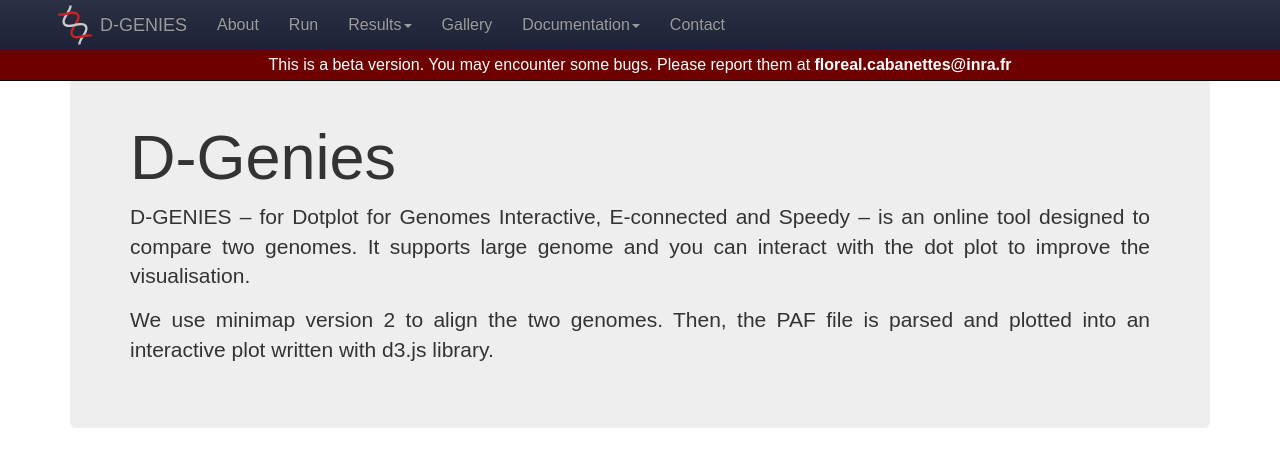
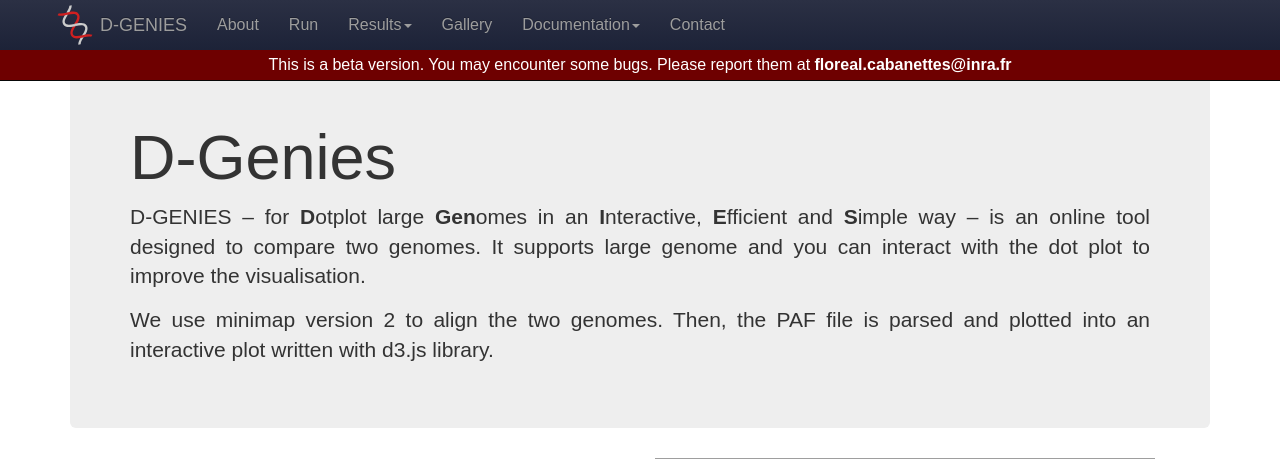
Before and after one commit to genotoul-bioinfo/dgenies, a Python web app: template src/dgenies/templates/index.html in a window 1280 px wide. Shown: the top 459 px of the page. Run offline with Jinja, Linux system fonts and the light colour scheme; the template is opened without the code that fills it: most values are stand-ins (such as "Sample title", 1, 10 or a date in 2020); grey boxes are pictures that could not be loaded.

Commit message:
Update home page

```diff
--- a/src/dgenies/__init__.py
+++ b/src/dgenies/__init__.py
@@ -24,7 +24,7 @@ def launch():
     UPLOAD_FOLDER = config_reader.upload_folder
     APP_DATA = config_reader.app_data
 
-    app_title = "D-GENIES - Dotplot for Genomes Interactive, E-connected and Speedy"
+    app_title = "D-GENIES - Dotplot large Genomes in an Interactive, Efficient and Simple way"
 
     # Init Flask:
     app = Flask(__name__, static_url_path='/static')
--- a/src/dgenies/templates/index.html
+++ b/src/dgenies/templates/index.html
@@ -3,7 +3,7 @@
     <!-- Jumbotron -->
       <div class="jumbotron" style="margin-top:-25px;text-align:justify">
         <h1>D-Genies</h1>
-        <p class="description lead">D-GENIES &#150; for Dotplot for Genomes Interactive, E-connected and Speedy &#150; is an online tool
+          <p class="description lead">D-GENIES &#150; for <strong>D</strong>otplot large <strong>Gen</strong>omes in an <strong>I</strong>nteractive, <strong>E</strong>fficient and <strong>S</strong>imple way &#150; is an online tool
         designed to compare two genomes. It supports large genome and you can interact with the dot plot to improve the visualisation.</p>
         <p class="description">We use minimap version 2 to align the two genomes. Then, the PAF file is parsed and plotted into
         an interactive plot written with d3.js library.</p>
@@ -13,13 +13,18 @@
 
         <div class="col-lg-6" style="text-align:justify">
         	<h1 class="page-header">D-Genies <small>Summary</small></h1>
-			<p>Lorem ipsum dolor sit amet, consectetur adipiscing elit. Curabitur tristique diam eu dolor viverra, aliquam malesuada ante dapibus. Fusce aliquet commodo justo, eu tristique tellus. Fusce sapien ligula, rutrum a luctus et, condimentum a leo. Donec at metus urna. Vivamus lacus ante, fringilla sed bibendum sed, faucibus vel diam. Aliquam erat volutpat. Etiam eu ante id odio interdum lacinia id id nisi. Duis placerat pharetra nulla at cursus.</p>
-        </div>
-        <div class="col-lg-6" style="text-align:justify">
+			<p>Dot plots are widely used to quickly compare sequence sets. They provide a synthetic similarity overview, highlighting repetitions, breaks and inversions. Different tools have been developed to easily generated genomic alignment dot plots, but they are often limited in the input sequence size. D-GENIES is a standalone and WEB application performing large genome alignments using minimap2 software package and generating interactive dot plots. It enables users to sort query sequences along the reference , zoom in the plot and download several image, alignment or sequence files. D-GENIES is an easy to install open source software package (GPL) developed in Python and JavaScript.</p>
+
 			<h1 class="page-header">D-Genies <small>Availability</small></h1>
 			<p>D-Genies is available under the GNU General
 				Public License (GPL). The package is coming with full documentation and test data. Sources are available <a target="_blank" href="#">here</a>.</p>
         </div><!--/span-->
 
+        <div class="col-lg-6" style="text-align:justify">
+            {% if pict is not none %}
+                <img src="/gallery/{{ pict }}" alt="example" width="500" height="500" />
+            {% endif %}
+        </div>
+
       </div><!--/row-->
 {% endblock %}
```
Also changed, not shown: src/dgenies/views.py (+7 -2 lines).
